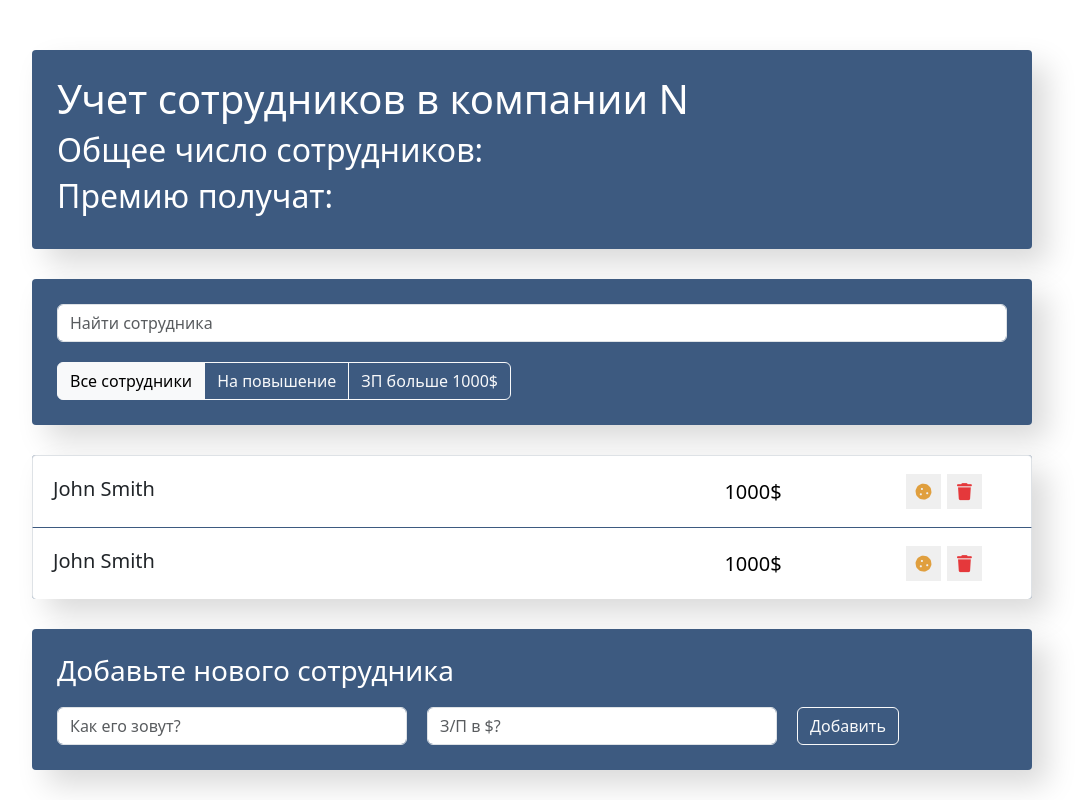
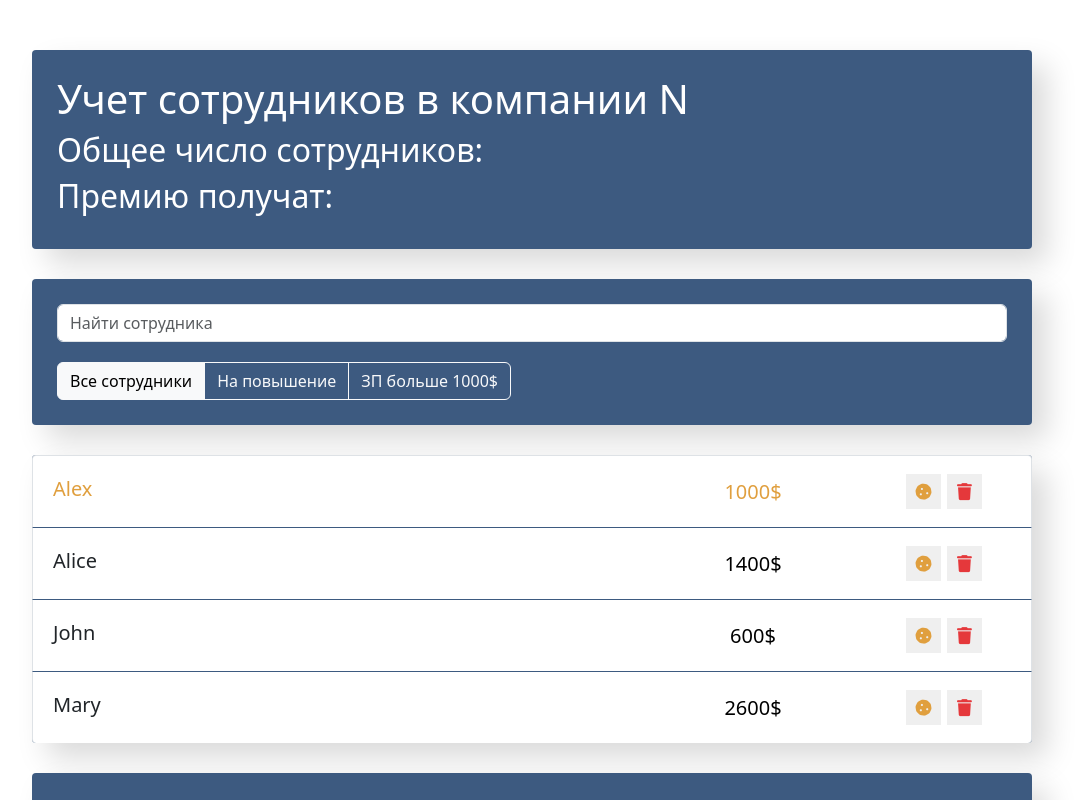
Before and after one commit to AlekseidDEV/employers-app, a React (Vite) app: page / in a window 1280 px wide. Shown: the top 800 px of the page, without its empty margins (108-1192 px from the left). Built offline with nearby package versions, Linux system fonts and the light colour scheme.

Commit message:
update file

```diff
--- a/src/components/app-table-item/app-table-item.jsx
+++ b/src/components/app-table-item/app-table-item.jsx
@@ -1,10 +1,13 @@
 import './app-table-item.css'
 
-const AppTableItem = function (){
+const AppTableItem = function ({name, salary, increase}){
+
+    const isIncrease = increase ? ' increase' : ''
+
     return (
-        <li className="list-group-item d-flex justify-content-between">
-            <span className="list-group-item-label">John Smith</span>
-            <input type="text" className="list-group-item-input" defaultValue="1000$"/>
+        <li className={'list-group-item d-flex justify-content-between' + isIncrease}>
+            <span className="list-group-item-label">{name}</span>
+            <input type="text" className="list-group-item-input" defaultValue={salary + '$'}/>
             <div className='d-flex justify-content-center align-items-center'>
                 <button type="button"
                         className="btn-cookie btn-sm ">
--- a/src/components/app-table/app-table.jsx
+++ b/src/components/app-table/app-table.jsx
@@ -2,12 +2,21 @@ import AppTableItem from "../app-table-item/app-table-item.jsx";
 
 import './app-table.css'
 
-const AppTable = function (){
+const AppTable = function ({dataList}) {
+    const items = dataList.map((item) => {
+        const {id, ...itemProps} = item
+
+        return (
+            <AppTableItem key={id} {...itemProps}/>
+        )
+    })
+
     return (
-        <ul className="app-list list-group">
-            <AppTableItem/>
-            <AppTableItem/>
-        </ul>
+        <div>
+            <ul className="app-list list-group">
+                {items}
+            </ul>
+        </div>
     )
 }
 
--- a/src/components/app/app.jsx
+++ b/src/components/app/app.jsx
@@ -6,16 +6,22 @@ import AppTable from "../app-table/app-table.jsx";
 import AddEmployersForm from "../add-employers-form/add-employers-form.jsx";
 
 const App = function (){
-    return (
+
+    const data = [
+        {name: 'Alex', salary: '1000', increase: true, id: 0},
+        {name: 'Alice', salary: '1400', increase: false, id: 1},
+        {name: 'John', salary: '600', increase: false, id: 2},
+        {name: 'Mary', salary: '2600', increase: false, id: 3}
+    ]
+
+     return (
         <div className="app">
             <AppInfo/>
-
             <div className="search-panel">
                 <SearchPanel/>
                 <AppFilter/>
             </div>
-
-            <AppTable/>
+            <AppTable dataList={data}/>
             <AddEmployersForm/>
         </div>
     )
```
